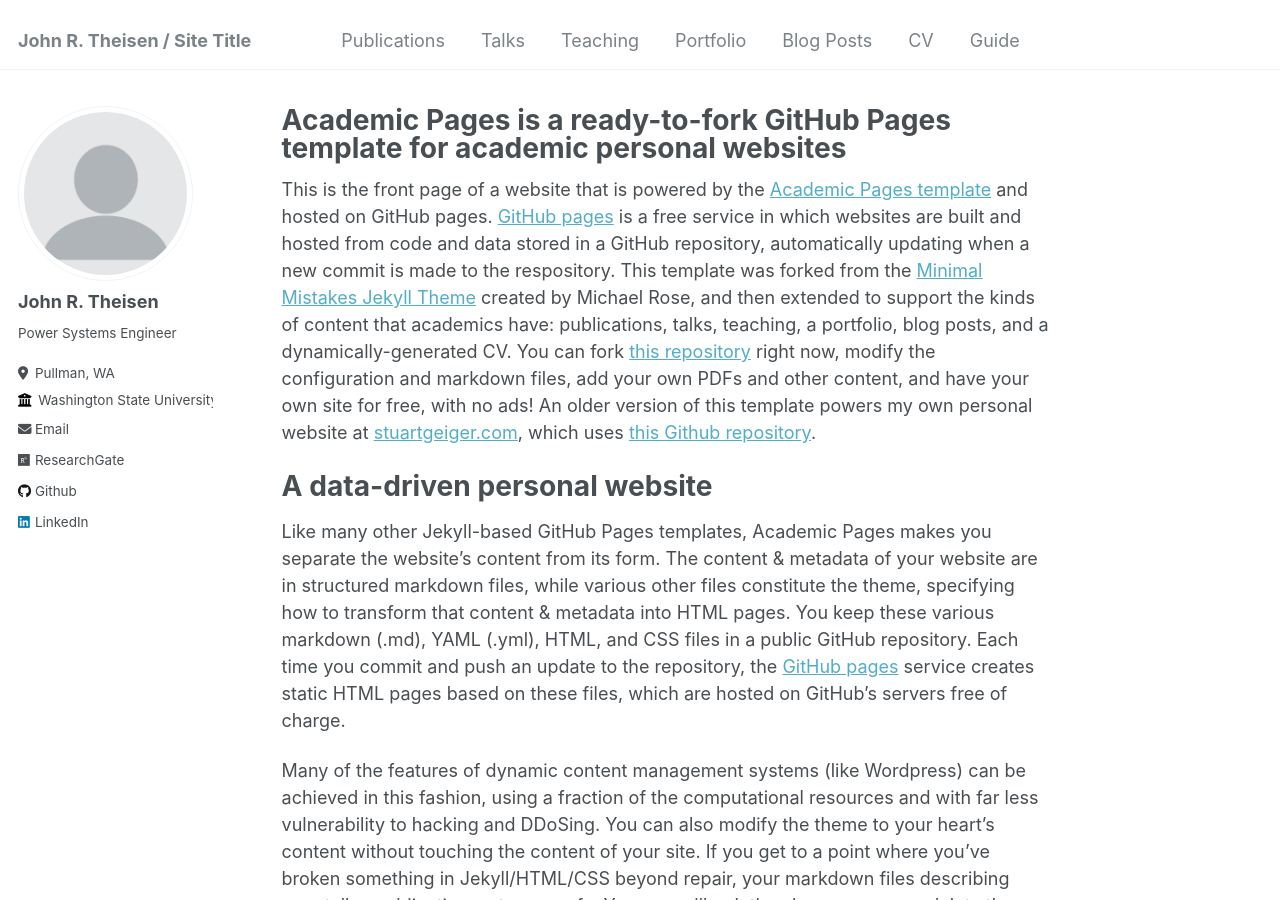
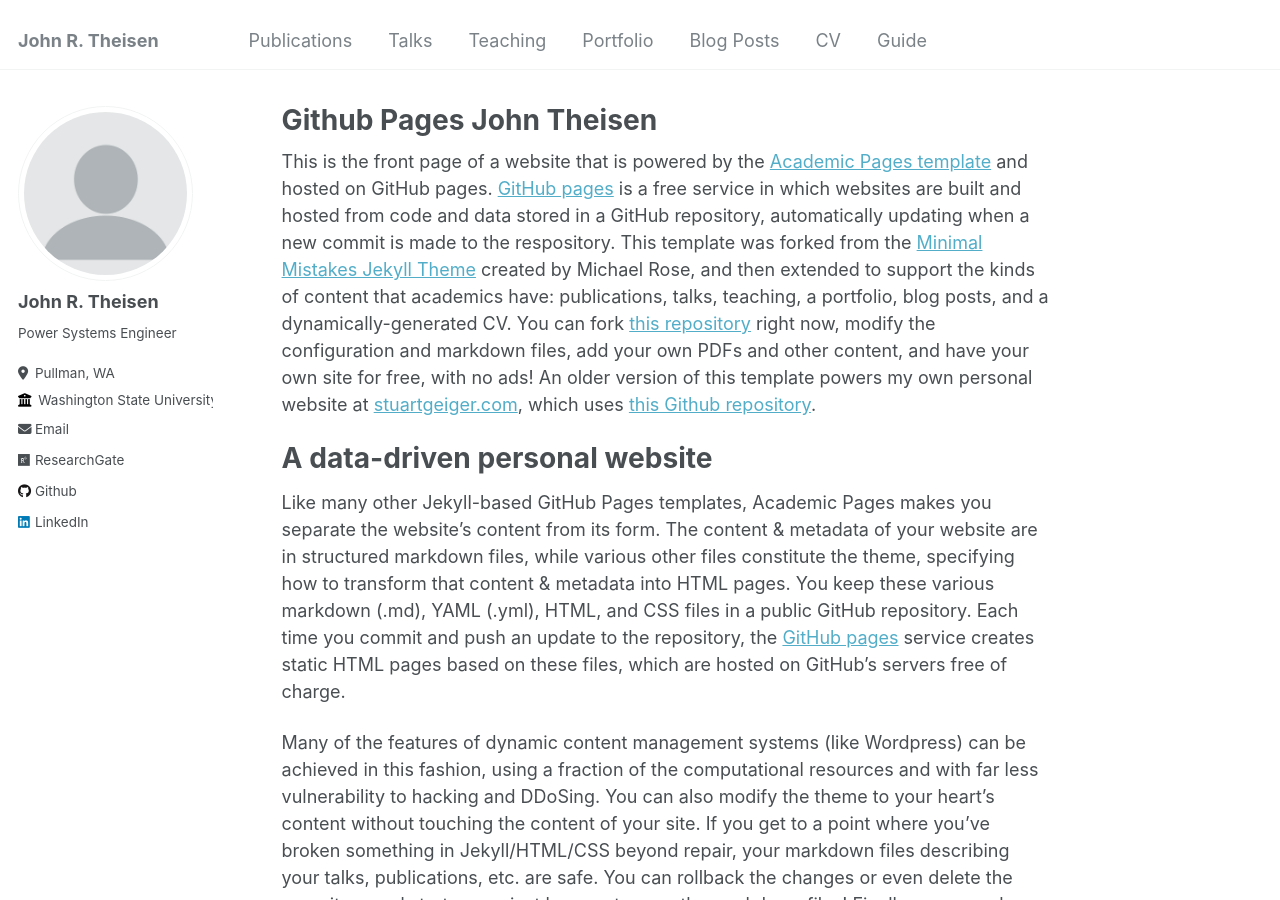
Before and after one commit to Johnrtheisen/Johnrtheisen.github.io, a Jekyll site: the page built from _pages/about.md, in a window 1280 px wide and 900 px high. Built offline with Jekyll 4.4.1, drawn with Linux system fonts in a browser that asks for light colours.

Commit message:
Initial commits

```diff
--- a/Gemfile
+++ b/Gemfile
@@ -25,4 +25,6 @@
   gem 'jekyll-sitemap'
   gem 'hawkins'
   gem "webrick", "~> 1.8"
+  gem 'tzinfo'
+  gem 'tzinfo-data', platforms: [:mingw, :mswin, :x64_mingw, :jruby]
 end
--- a/_config.yml
+++ b/_config.yml
@@ -8,7 +8,7 @@
 
 # Basic Site Settings
 locale                   : "en-US"
-title                    : "John R. Theisen / Site Title"
+title                    : "John R. Theisen"
 title_separator          : "-"
 name                     : &name "John R. Theisen"
 description              : &description "Power Systems Engineer"
--- a/_pages/about.md
+++ b/_pages/about.md
@@ -1,6 +1,6 @@
 ---
 permalink: /
-title: "Academic Pages is a ready-to-fork GitHub Pages template for academic personal websites"
+title: "Github Pages John Theisen"
 author_profile: true
 redirect_from:
   - /about/
```
Also changed, not shown: README.md (+2 -0 lines).
